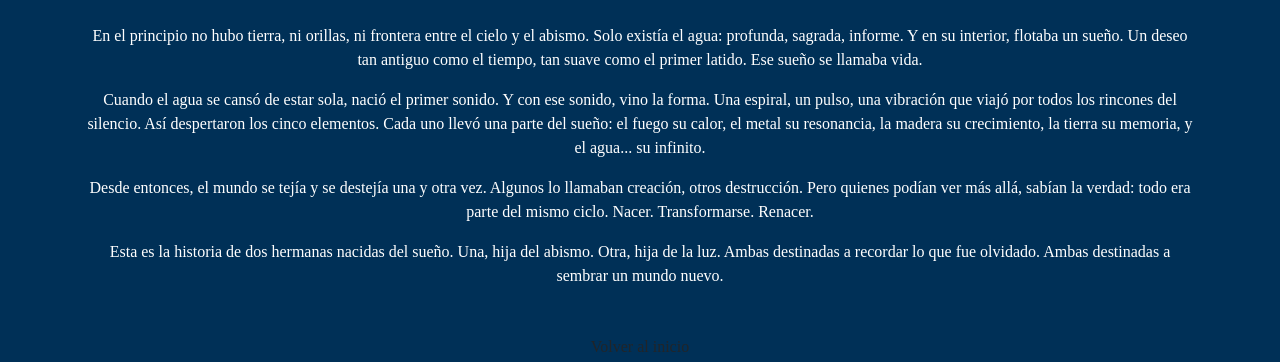
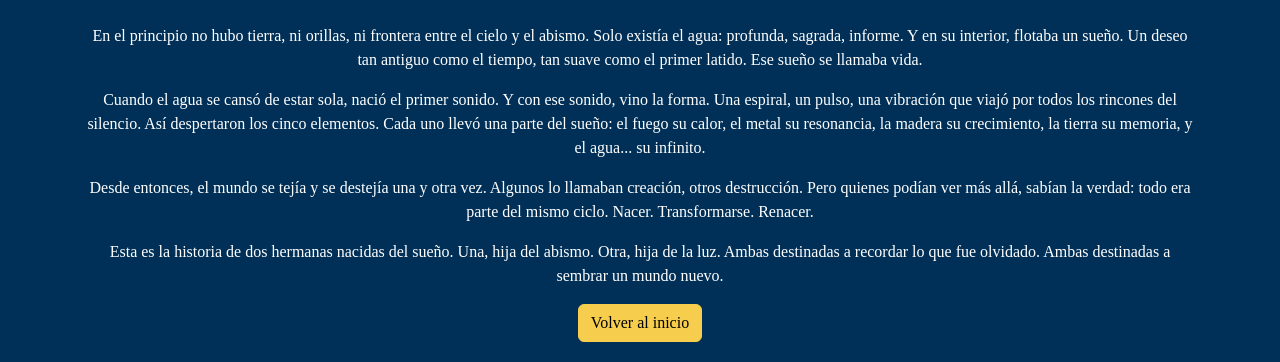
Before and after one commit to OzumWorld/Entrega-Final-DW-Maria-Alfaro, a website: page libro.html in a window 1280 px wide. Shown: the part 438-800 px from the top of the page. Drawn offline with nearby package versions, Linux system fonts and the light colour scheme.

Commit message:
boton volver al inicio

```diff
--- a/libro.html
+++ b/libro.html
@@ -41,7 +41,7 @@
       </p>
     </section>
 
-    <a href="index.html" class="btn btn-cta mt-4">Volver al inicio</a>
+    <a href="#inicio" class="cta-button btn-yellow">Volver al inicio</a>
   </main>
 
 
```
